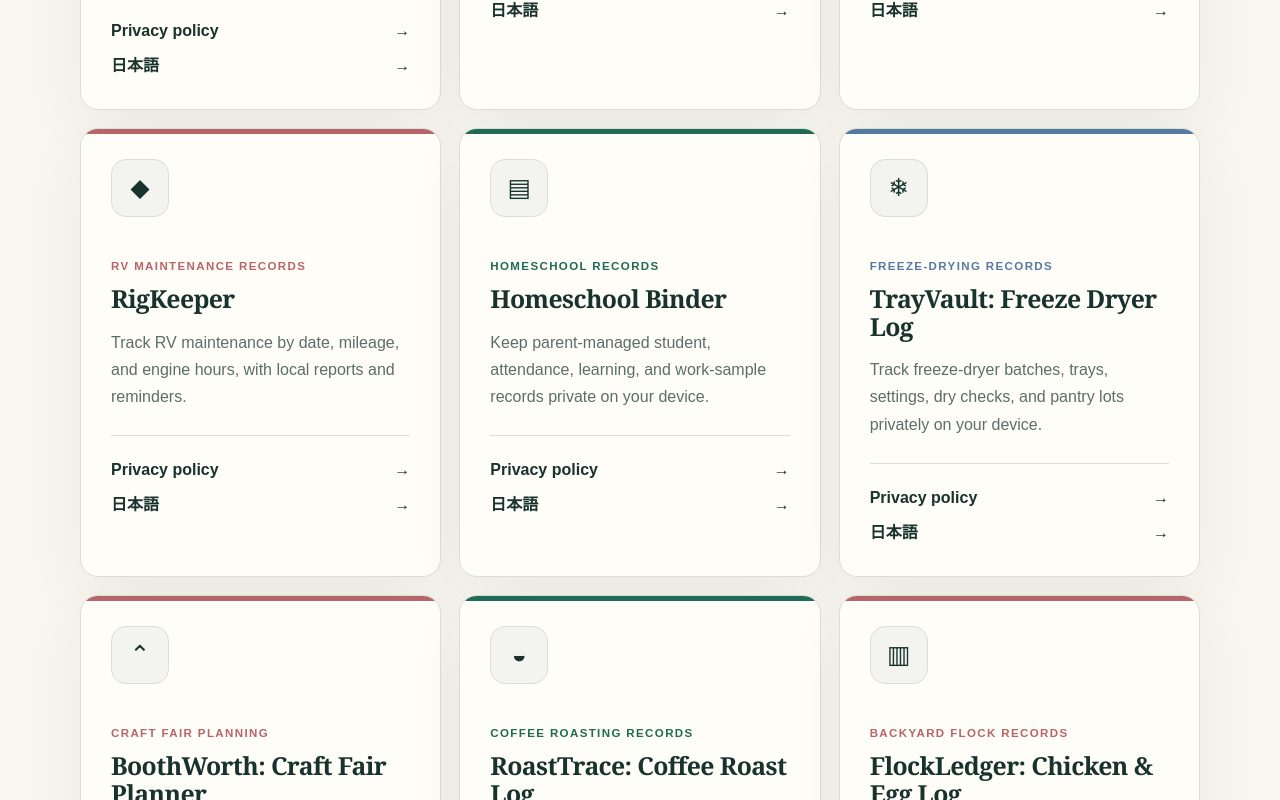
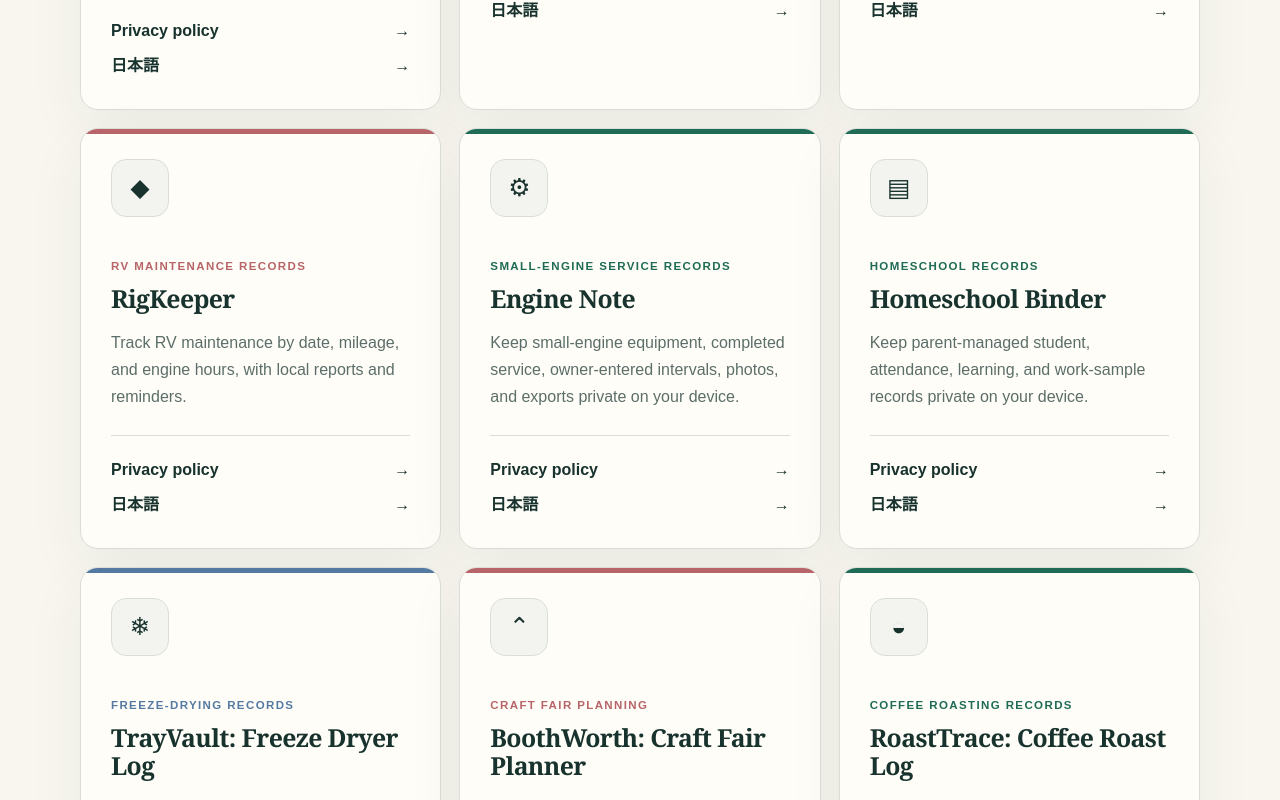
Before and after one commit to yuishoukai-ctrl/dustline-apps-privacy, a Next.js app: page /dustline-apps-privacy/ in a window 1280 px wide. Shown: the part 2680-3480 px from the top of the page. Built offline with nearby package versions, Linux system fonts and the light colour scheme.

Commit message:
Add Engine Note privacy policy

```diff
--- a/app/site-content.ts
+++ b/app/site-content.ts
@@ -14,6 +14,7 @@ export type AppInfo = {
   adsAndroidOnly?: boolean;
   billing?: boolean;
   googlePlayOnlyBilling?: boolean;
+  iosStoreKitOnly?: boolean;
   exporting?: boolean;
   health: boolean;
   childrenAge?: 13 | 18;
@@ -302,6 +303,32 @@ export const apps: AppInfo[] = [
     },
   },
   {
+    slug: "engine-note",
+    icon: "⚙",
+    category: "Small-engine service records",
+    accent: "green",
+    ads: false,
+    billing: false,
+    iosStoreKitOnly: true,
+    exporting: true,
+    health: false,
+    childrenAge: 13,
+    noticeEn:
+      "Engine Note organizes service records and owner-entered intervals. It does not monitor equipment automatically, determine safety or readiness, or replace manufacturer guidance or professional inspection.",
+    noticeJa:
+      "Engine Noteは、整備記録と所有者が入力した点検時期を整理するアプリです。機器を自動監視したり、安全性や使用可否を判定したり、メーカーの案内や専門家による点検の代替を行ったりするものではありません。",
+    en: {
+      name: "Engine Note",
+      summary:
+        "Keep small-engine equipment, completed service, owner-entered intervals, photos, and exports private on your device.",
+    },
+    ja: {
+      name: "Engine Note",
+      summary:
+        "小型エンジン機器、整備履歴、入力した点検時期、写真、書き出しデータを端末内で管理するアプリです。",
+    },
+  },
+  {
     slug: "homeschool-binder",
     icon: "▤",
     category: "Homeschool records",
```
Also changed, not shown: app/[locale]/privacy/[app]/page.tsx (+28 -6 lines), .openai/hosting.json (added), 1 other file (tests, documents, lock files or other folders).
